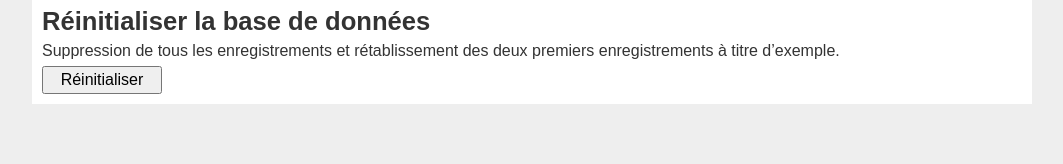
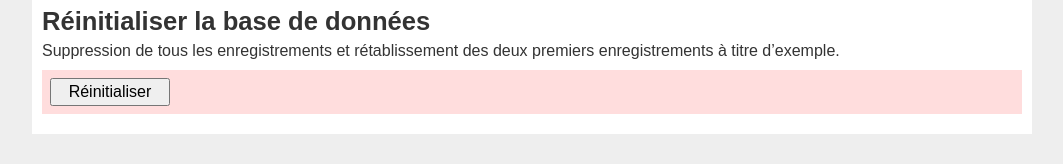
Before and after one commit to ghislaincoutu/aspnet-e06, an Angular app in the folder angular06/: page / in a window 1280 px wide. Shown: the part 248-412 px from the top of the page, without its empty margins (108-1171 px from the left). Built offline with nearby package versions, Linux system fonts and the light colour scheme; no server answers.

Commit message:
Exercice ASP.NET

```diff
--- a/angular06/src/app/components/articles/articles.component.html
+++ b/angular06/src/app/components/articles/articles.component.html
@@ -28,5 +28,5 @@
   </table>
   <h3>Réinitialiser la base de données</h3>
   <p>Suppression de tous les enregistrements et rétablissement des deux premiers enregistrements à titre d’exemple.</p>
-  <button (click)="reset()">Réinitialiser</button>
+  <div class="reset"><button (click)="reset()">Réinitialiser</button></div>
 </div>
--- a/angular06/src/styles.scss
+++ b/angular06/src/styles.scss
@@ -70,6 +70,11 @@ main {
       margin: 12px 0 6px 0;
       font-size: 1.6rem
     }
+    .reset {
+      margin: 10px 0;
+      padding: 8px;
+      background-color: #fdd;
+    }
   }
 }
 
```
Also changed, not shown: 1 other file (tests, documents, lock files or other folders).
